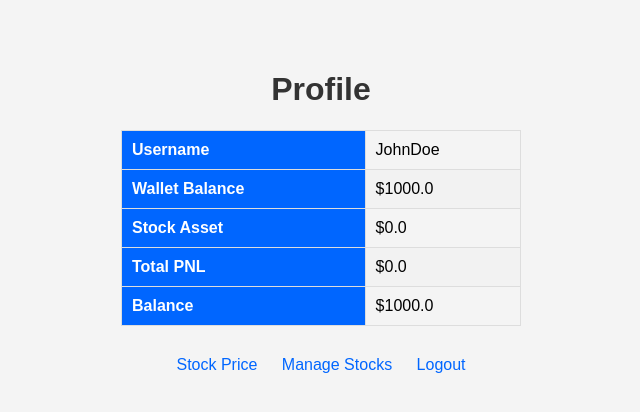
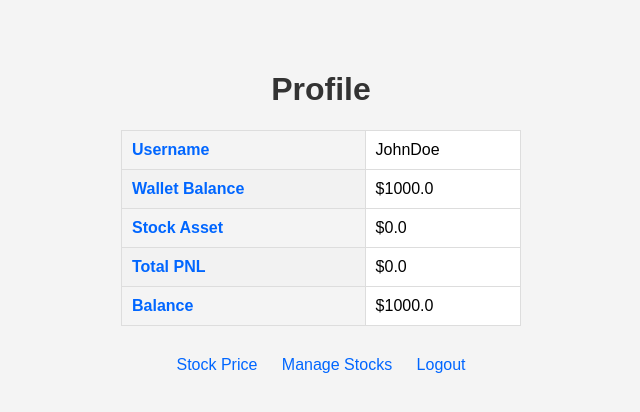
Before and after one commit to betaberry/trade-turbo-frontend, a Flask app: page /profile in a window 1280 px wide. Shown: the part 38-450 px from the top of the page, without its empty margins (319-959 px from the left). Run offline with Flask 3, Linux system fonts and the light colour scheme; a user stored in the database is signed in; data comes from the database, SQL or seed files in the repository.

Commit message:
feat: improve color

```diff
--- a/templates/profile.html
+++ b/templates/profile.html
@@ -79,8 +79,12 @@
         }
 
         th {
-            background-color: #0066ff;
-            color: white;
+            background-color: transparent; /* Remove the blue background from th */
+            color: #0066ff; /* Blue font color for th */
+        }
+
+        td {
+            background-color: white; /* Optional: white background for td to contrast with the blue font */
         }
 
         tr:nth-child(even) {
```
